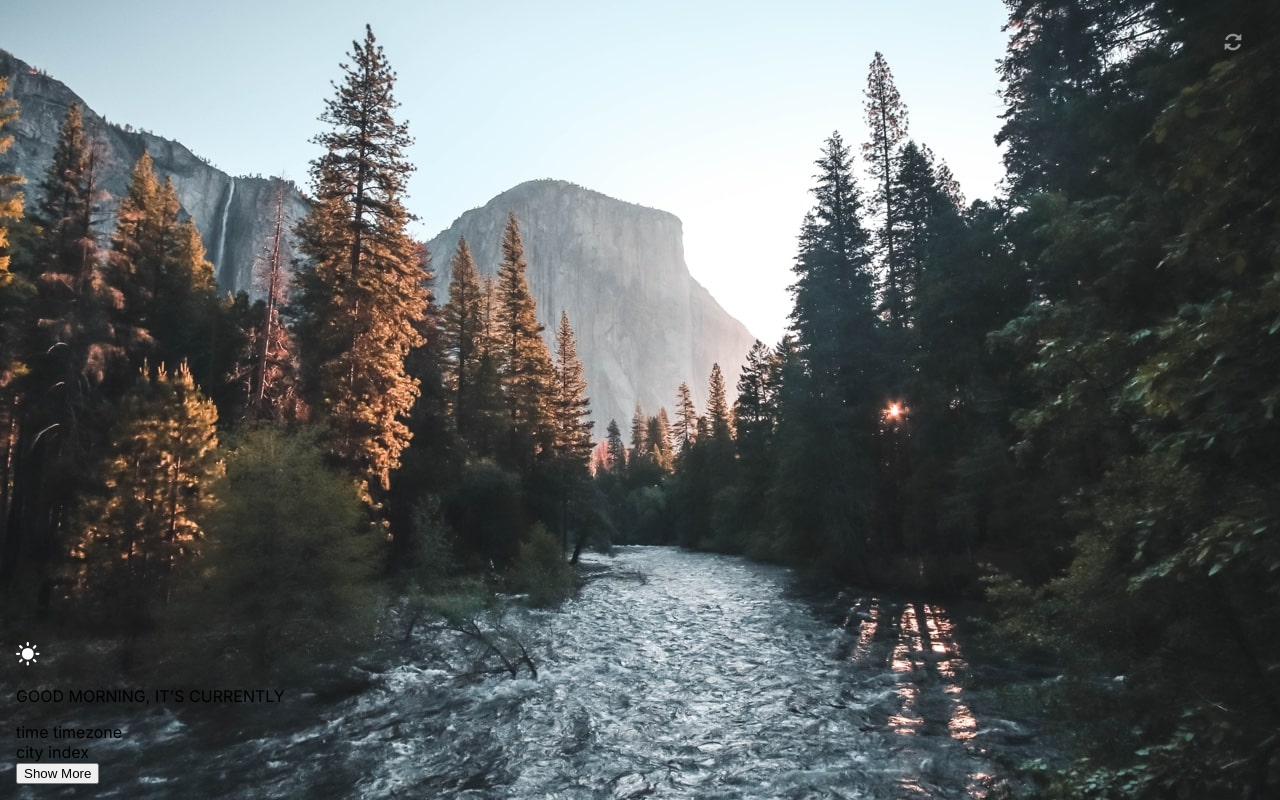
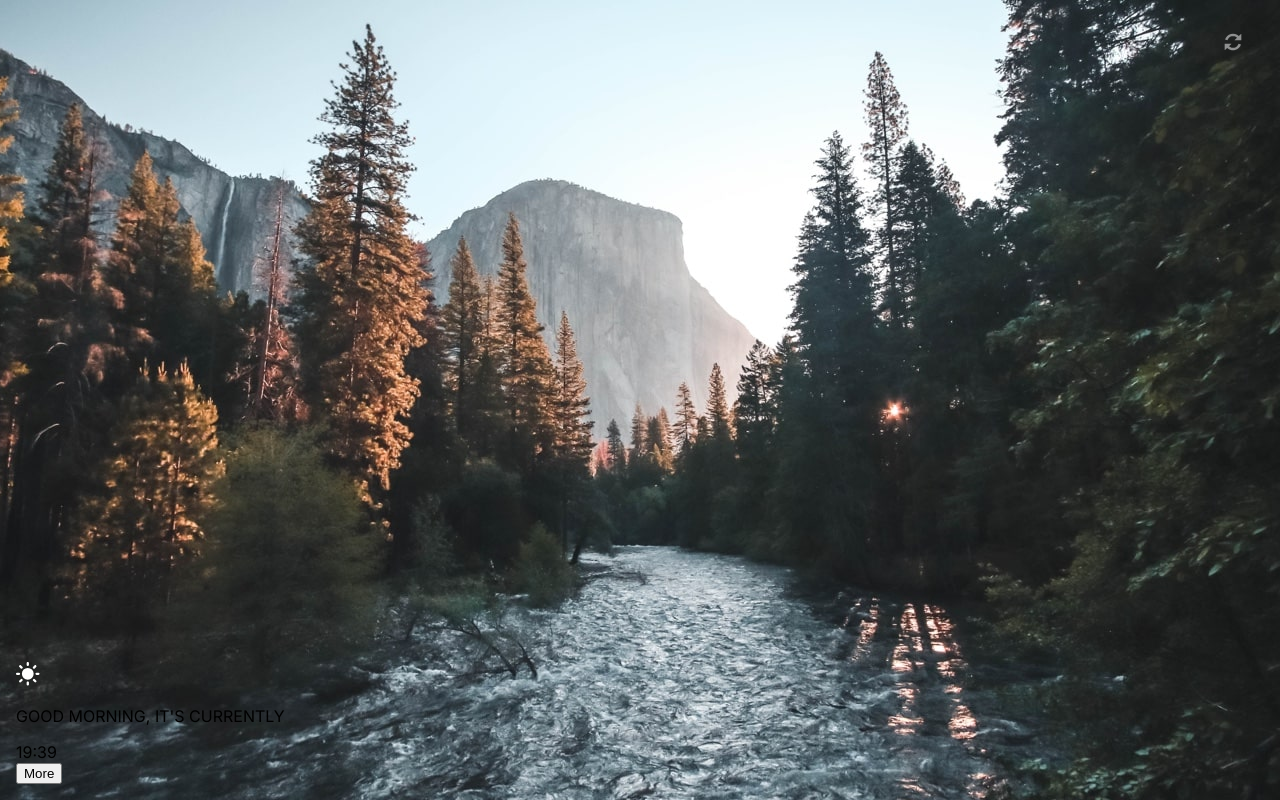
Before and after one commit to Gikkk/Clock-API, a website: page index.html in a window 1280 px wide. Drawn offline with Linux system fonts and the light colour scheme; no server answers.

Commit message:
time section

```diff
--- a/index.html
+++ b/index.html
@@ -27,16 +27,16 @@
           <p>GOOD MORNING, IT'S CURRENTLY</p>
         </section>
         <section>
-          <span>time</span>
-          <span>timezone</span>
+          <span class="time"></span>
+          <span class="offset"></span>
         </section>
         <section>
-          <span>city</span>
-          <span>index</span>
+          <span class="city"></span>
+          <span class="index"></span>
         </section>
       </article>
-      <article>
-        <button>Show More</button>
+      <article class="more__btn">
+        <button> More</button>
       </article>
     </article>
   </main>
--- a/src/JS/main.js
+++ b/src/JS/main.js
@@ -25,18 +25,21 @@ function sendHttpRequest(method, url, data) {
   return promise;
 }
 
-async function getTime() {
+async function getTimezone() {
   try {
     const responseData = await sendHttpRequest(
       'GET',
       "http://worldtimeapi.org/api/ip"
     );
-    console.log(responseData.utc_offset);
-    console.log(responseData.datetime);
     console.log(responseData.day_of_week);
     console.log(responseData.week_number);
     console.log(responseData.day_of_year);
     console.log(responseData.timezone);
+
+
+    const offset = document.querySelector(".offset");
+    offset.textContent = `${responseData.utc_offset}`
+
   } catch (error) {
     console.log(error);
   }
@@ -48,8 +51,12 @@ async function getLocation() {
       'GET',
       'https://freegeoip.app/json/'
     );
-    console.log(responseData.country_code);
-    console.log(responseData.city);
+    const city = document.querySelector(".city");
+    const index = document.querySelector(".index");
+
+    city.textContent = `${responseData.city}`
+    index.textContent = `${responseData.country_code}`
+
   } catch (error) {
     console.log(error);
   }
@@ -82,6 +89,17 @@ async function getQuotes() {
   }
 }
 
-getTime();
+
+function getTime(){
+  let currentTime = new Date();
+  let hour = currentTime.getHours()
+  let minute = currentTime.getMinutes();
+
+  const time = document.querySelector(".time");
+  time.textContent = `${hour}:${minute}`
+}
+
+getTimezone();
 getLocation();
 getQuotes();
+getTime();
```
